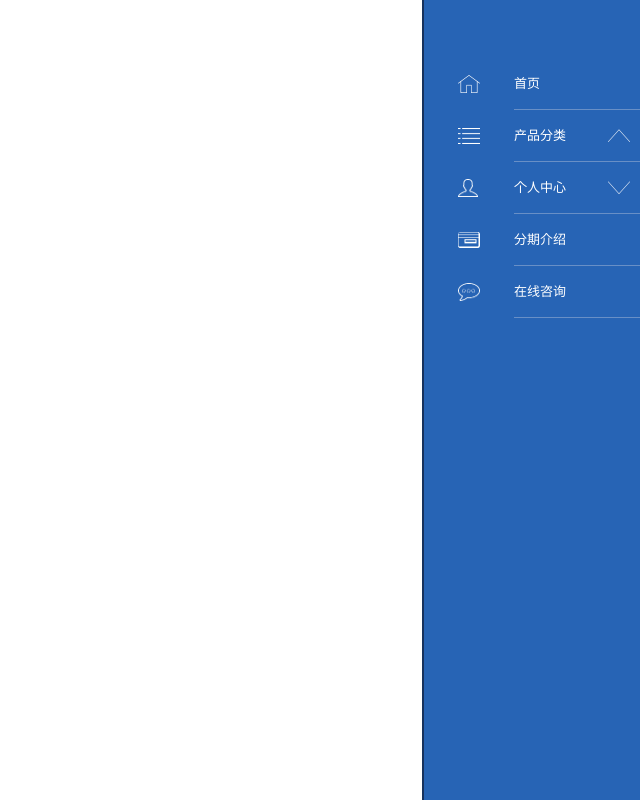
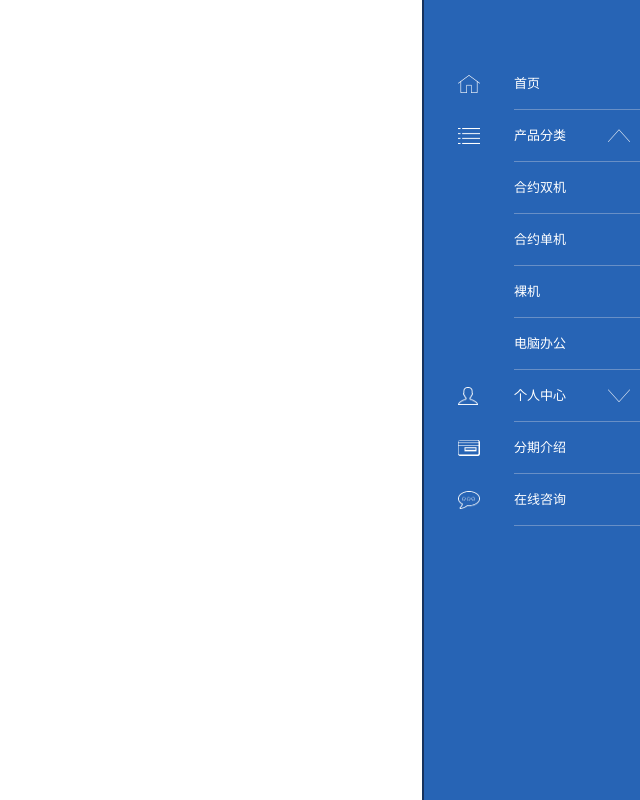
Before and after one commit to DreamerWin/TY_html, a plain HTML site: page sideNav.html in a window 1280 px wide. Shown: the whole page, without its empty margins (640-1280 px from the left). Drawn offline with Linux system fonts and the light colour scheme.

Commit message:
侧导航增加子目录

```diff
--- a/sideNav.html
+++ b/sideNav.html
@@ -33,6 +33,14 @@
 				</div>
 			</div>
 		</li>
+		<div class="subfolder" style="display:block;">
+			<ul>
+				<li><a href="#">合约双机</a></li>
+				<li><a href="#">合约单机</a></li>
+				<li><a href="#">裸机</a></li>
+				<li><a href="#">电脑办公</a></li>
+			</ul>
+		</div>
 		<li>
 			<div class="individual pLeft">
 				<div class="nav bArrow">
--- a/style/css/common.css
+++ b/style/css/common.css
@@ -27,5 +27,8 @@ a{text-decoration:none;color:#333,display: inline-block;
 .sideNav ul li .advisory{background:url(../img/sideNav_advisory.png) 34px center no-repeat;background-size:22px 18px;}
 .sideNav ul li .bArrow{background:url(../img/sideNav_bArrow.png) right 10px center no-repeat;background-size:22px 13px;}
 .sideNav ul li .tArrow{background:url(../img/sideNav_tArrow.png) right 10px center no-repeat;background-size:22px 13px;}
-.sideNav ul li .nav{height:52px;line-height:52px; border-bottom:1px solid #688fc6;}
-.sideNav ul li .nav span{color:#fff;font-size:13px;}
+.sideNav ul li .nav,.sideNav ul .subfolder ul li{height:52px;line-height:52px; border-bottom:1px solid #688fc6;}
+.sideNav ul li .nav span,.sideNav ul .subfolder ul li a{color:#fff;font-size:13px;}
+.sideNav ul .subfolder ul{margin-top:0;padding-left:90px;}
+.sideNav ul .subfolder ul li a:hover,.sideNav ul .subfolder ul li a:focus{text-decoration:none;}
+.sideNav ul .subfolder ul li:focus,.sideNav ul .subfolder ul li:hover{background:none;}
```
